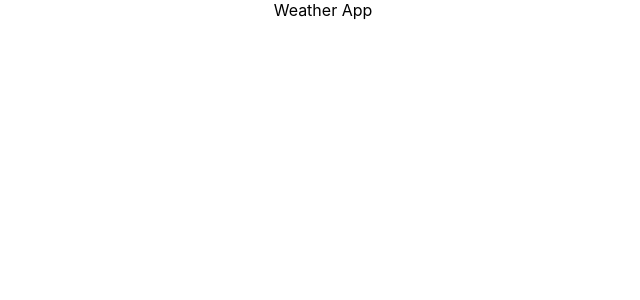
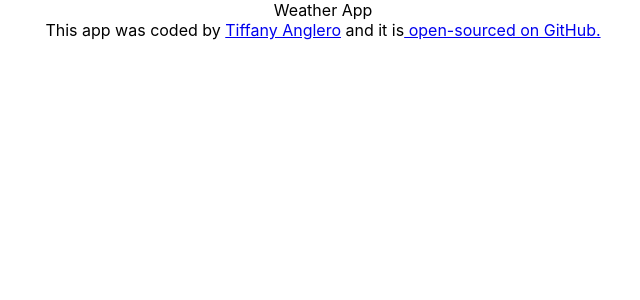
Before and after one commit to tanglero4/react-weather-app-homework, a React (Create React App) app: page / in a window 1280 px wide. Shown: the top 300 px of the page, without its empty margins (317-957 px from the left). Built offline with nearby package versions, Linux system fonts and the light colour scheme.

Commit message:
Added the GitHub repo URL

```diff
--- a/src/App.js
+++ b/src/App.js
@@ -5,6 +5,9 @@ export default function App() {
   return (
     <div className="App">
 Weather App
-    </div>
+<footer>This app was coded by <a href="https://aquamarine-lollipop-4f3091.netlify.app/" target="_blank" rel="noreferrer">Tiffany Anglero</a> and it is
+< a href="https://github.com/tanglero4/react-weather-app-homework" target="_blank" rel="noreferrer"> open-sourced on GitHub.</a>
+</footer>
+  </div>
   );
 }
```
